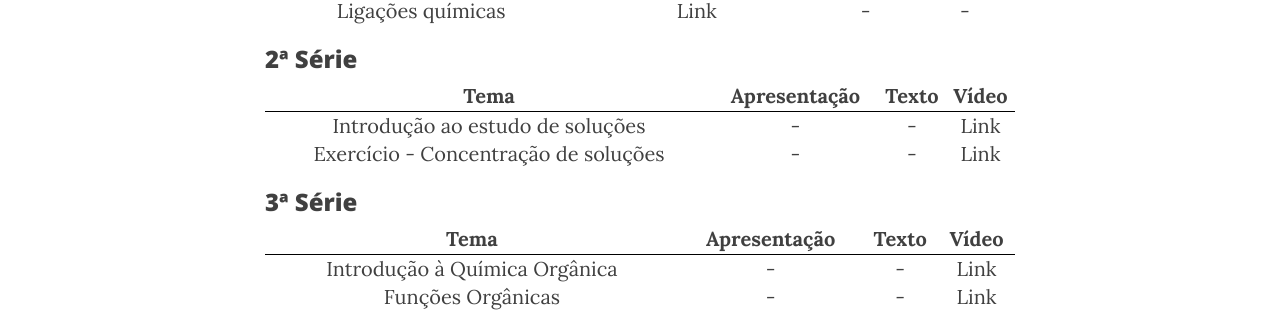
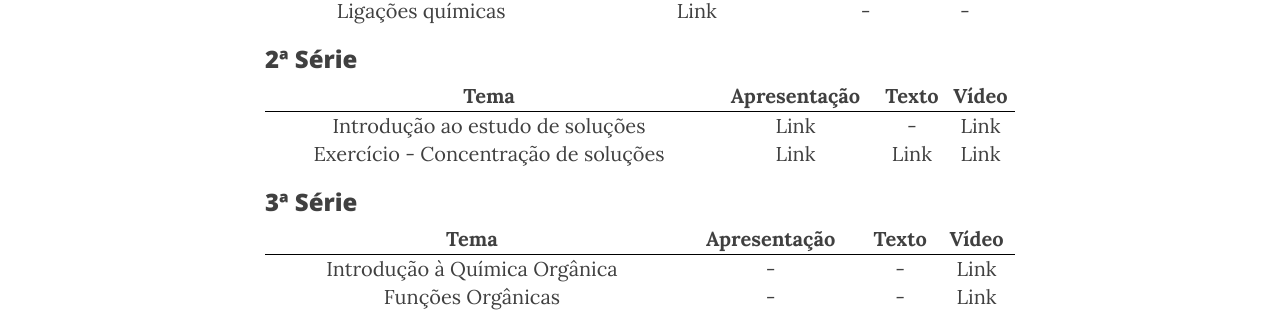
Before and after one commit to ProfJenivaldo/site1, a Jekyll site: the page built from about.md, in a window 1280 px wide. Shown: the part 691-1003 px from the top of the page. Built offline with Jekyll 4.4.1, drawn with Linux system fonts in a browser that asks for light colours; nearby versions of some CDN libraries.

```diff
--- a/about.md
+++ b/about.md
@@ -18,8 +18,8 @@ Ligações químicas | [Link](https://drive.google.com/file/d/1JiECPLonayqr6rzlB
 
  Tema |   Apresentação|Texto|Vídeo
 :----:|:----:|:----:|:----:
-Introdução ao estudo de soluções |- | - | [Link](https://youtu.be/vMhdA_d_5_U)
-Exercício - Concentração de soluções | - | - |[Link](https://youtu.be/ZdU1r1Oy2TE)
+Introdução ao estudo de soluções | [Link](https://drive.google.com/file/d/1eXeV0cAJpLTpFutT2ivlXMrx6-oCm1vE/view?usp=sharing) | - | [Link](https://youtu.be/vMhdA_d_5_U)
+Exercício - Concentração de soluções | [Link](https://drive.google.com/file/d/1axzyFUW8G0XiiDI80rb3JUmOt-R14A0t/view?usp=sharing) | [Link](https://drive.google.com/file/d/1vJD8DgPLxs7U6zEUIjswQ_uyEAXdaXkW/view?usp=sharing) |[Link](https://youtu.be/ZdU1r1Oy2TE)
 
 ### 3ª Série
 
```
Also changed, not shown: search/index.html (+11 -0 lines), img/oagll.jpg (added), img/saha2.png (added).
